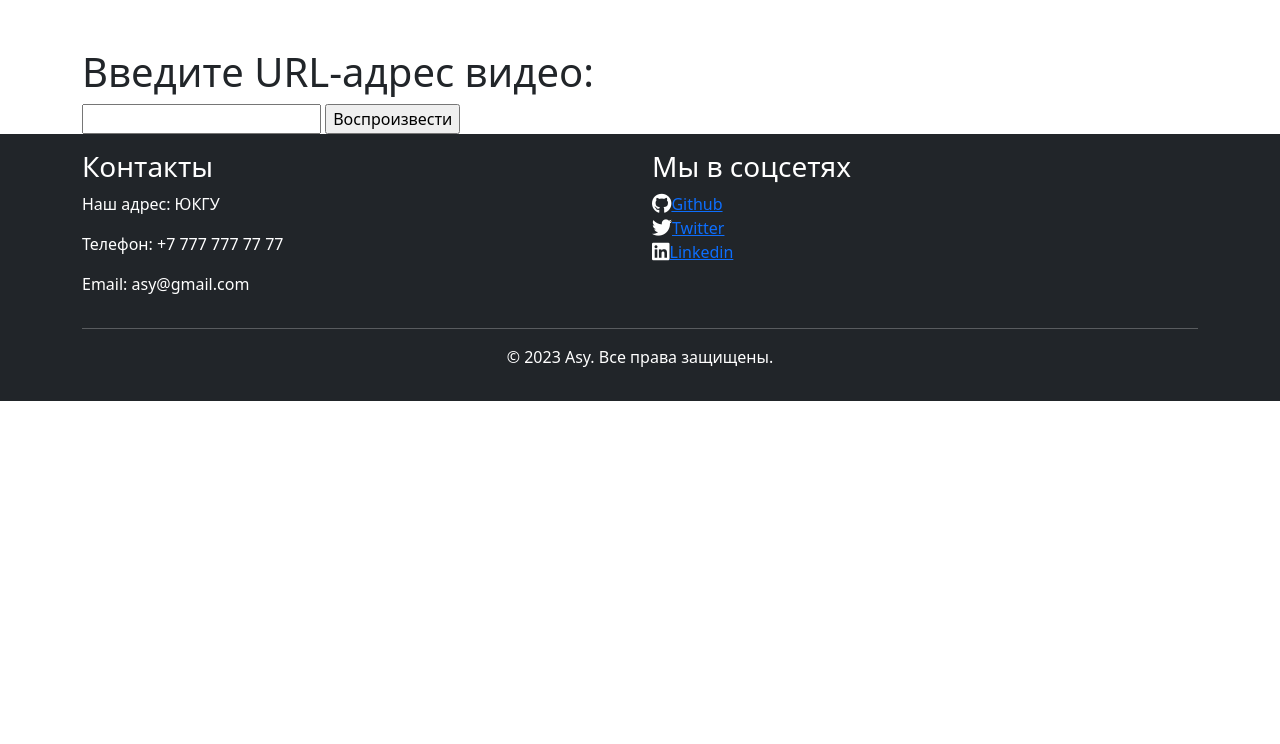
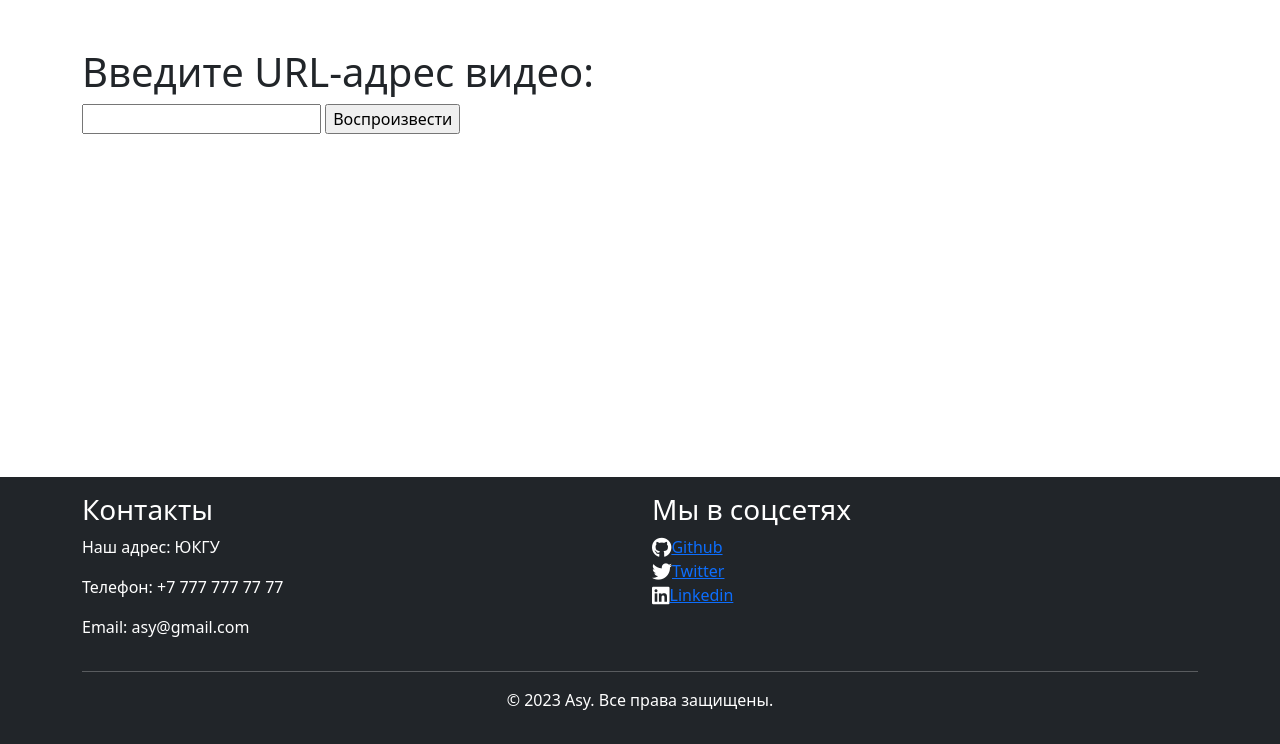
Before and after one commit to nmw1tp/Flask-CRUD, a Flask app: page /video in a window 1280 px wide. Shown: the part 56-800 px from the top of the page. Run offline with Flask 3, Linux system fonts and the light colour scheme.

Commit message:
pages dan,form.video,404

```diff
--- a/app.py
+++ b/app.py
@@ -3,6 +3,7 @@
 from flask_sqlalchemy import SQLAlchemy
 from sqlalchemy import create_engine, or_
 from sqlalchemy.orm import scoped_session, sessionmaker
+
 
 app = Flask(__name__)
 app.debug = True
@@ -27,6 +28,11 @@
 
 
 @app.route('/')
+def index():
+    return render_template("dan.html", token="Hello flask+ React")
+
+
+@app.route('/hell')
 def hello():
     return render_template("hell.html")
 
@@ -104,7 +110,7 @@
         except:
             # Обработка ошибок, возникающих при загрузке видео
             error_message = 'Ошибка при загрузке видео'
-            return render_template('error.html', error_message=error_message)
+            return render_template('404.html', error_message=error_message)
     else:
         return render_template('form.html')
 
--- a/templates/404.html
+++ b/templates/404.html
@@ -1,5 +1,5 @@
 <!DOCTYPE html>
-<html>
+<html lang="en">
 <head>
 <title>404 – страница не найдена</title>
 <meta charset="utf-8">
@@ -7,7 +7,7 @@
 <link href='http://fonts.googleapis.com/css?family=Open+Sans:400italic,400,700&subset=latin,cyrillic' rel='stylesheet' type='text/css'>
 <style type="text/css">
 html, body {width:100%;height:100%;overflow:hidden;margin:0px;padding:0px;font-family:'Open Sans',sans-serif;font-size:16px}
-body {background:url('/404.jpg') center no-repeat #dcecf9}
+body {background:url('/static/img/404.jpg') center no-repeat #dcecf9}
 .content {width:100%;text-align:center;position:absolute;bottom:10%;left:0px;}
 .content a {display:inline-block;text-decoration:none}
 .content a:hover {opacity:0.7}
--- a/templates/form.html
+++ b/templates/form.html
@@ -5,6 +5,11 @@
 {% endblock %}
 
 {% block body %}
+    <style>
+    footer{
+        position: fixed;
+    }
+    </style>
     <div class="container mt-5">
         <h1>Введите URL-адрес видео:</h1>
             <form method="post" action="{{ url_for('show_video') }}">
--- a/templates/video.html
+++ b/templates/video.html
@@ -5,6 +5,11 @@
 {% endblock %}
 
 {% block body %}
+    <style>
+    footer{
+        position: fixed;
+    }
+    </style>
     <div class="container mt-5">
          <h1>Видео проигрыватель</h1>
             <video width="640" height="480" controls>
```
Also changed, not shown: templates/dan.html (added, +10 -0 lines).
